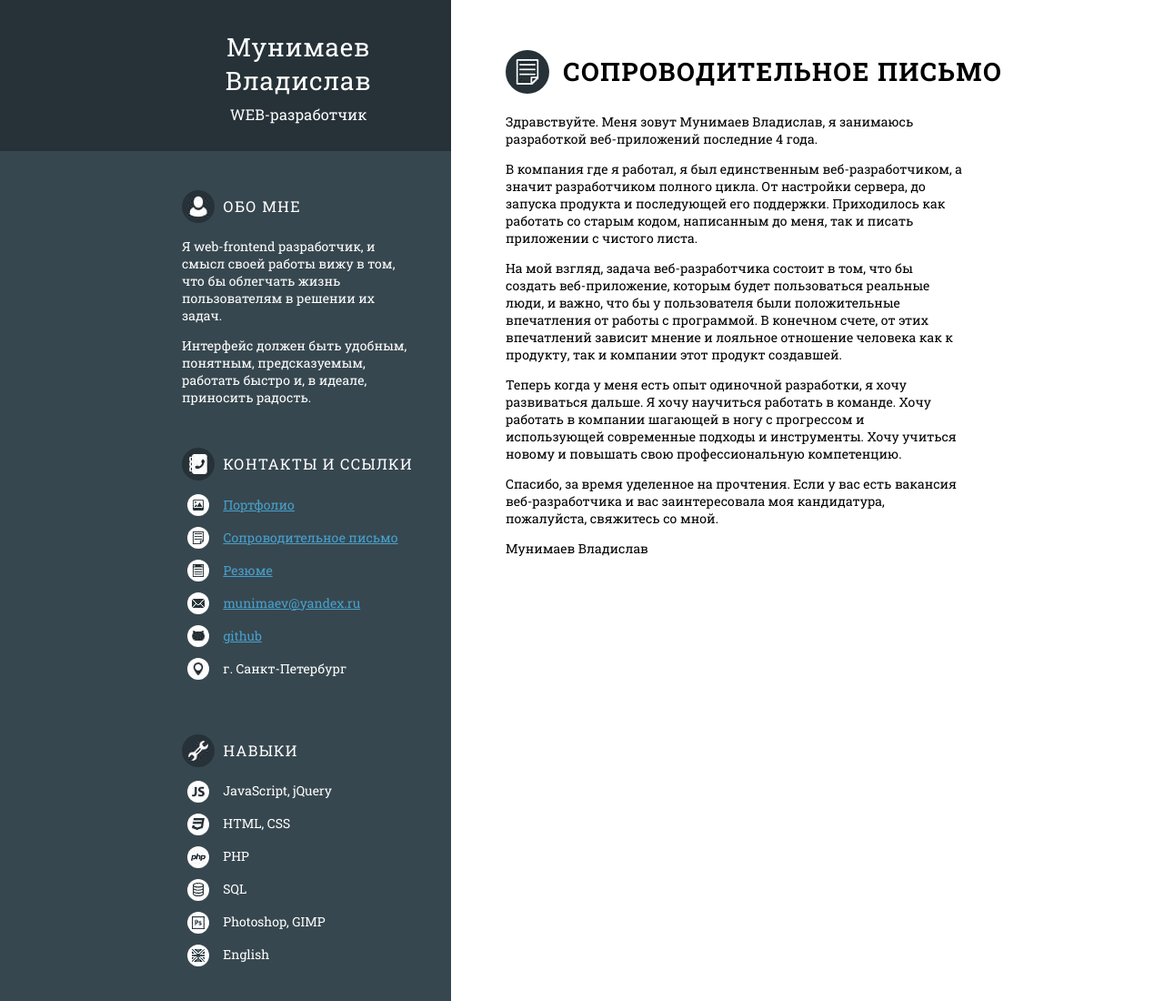
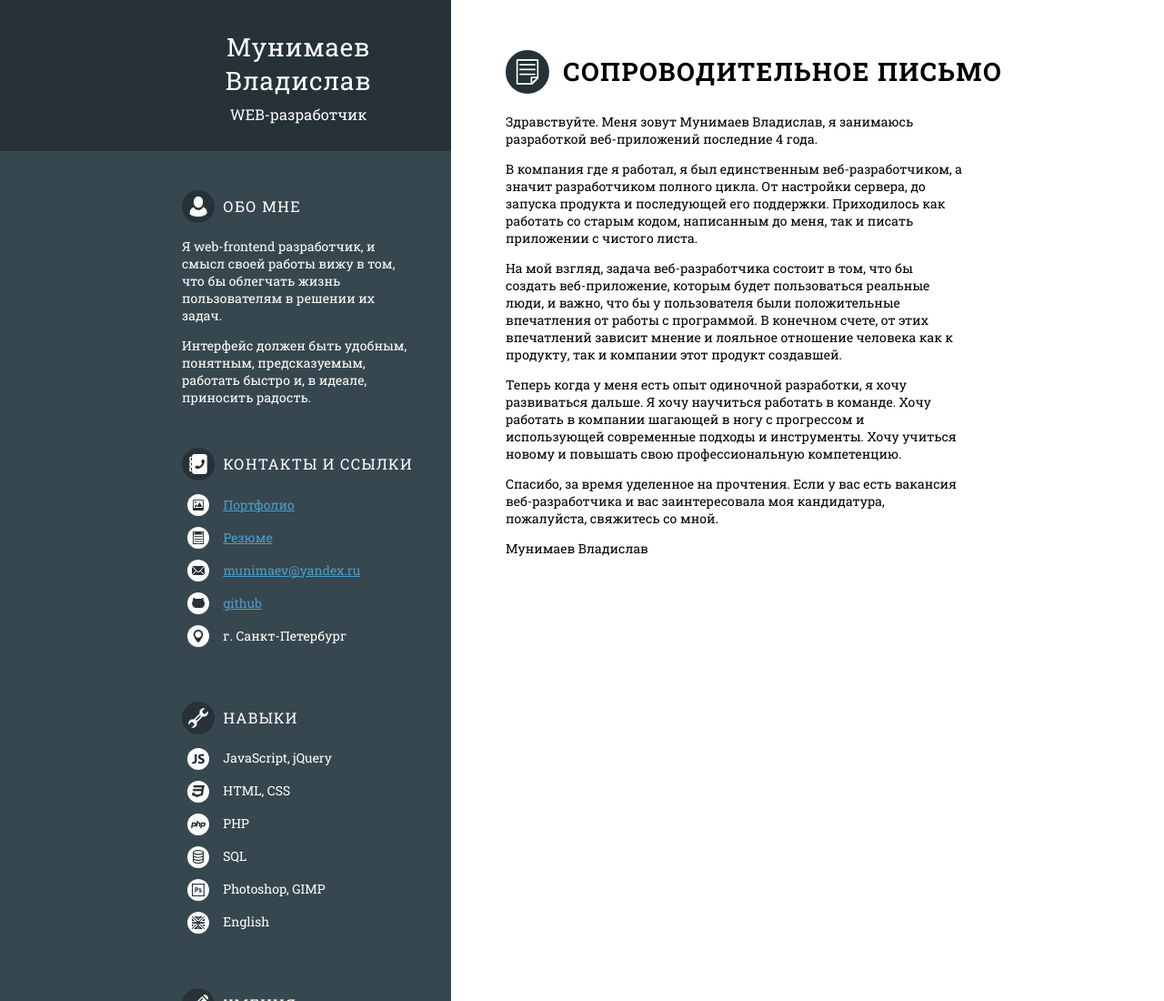
Before and after one commit to munimaev/resume, a plain HTML site: page coverletter.html in a window 1280 px wide. Shown: the top 1100 px of the page at 91% size. Drawn offline with Linux system fonts and the light colour scheme.

Commit message:
clear link

```diff
--- a/coverletter.html
+++ b/coverletter.html
@@ -23,9 +23,6 @@
 				<ul class="side-list">
 					<li>
 						<span class="side-icon-small portfolio"></span> <a href="portfolio.html">Портфолио</a>
-					</li>
-					<li>
-						<span class="side-icon-small cover-letter"></span> <a href="coverletter.html">Сопроводительное  письмо</a>
 					</li>
 					<li>
 						<span class="side-icon-small resume"></span> <a href="index.html">Резюме</a>
```
Also changed, not shown: index.html (+0 -3 lines), portfolio.html (+0 -3 lines).
